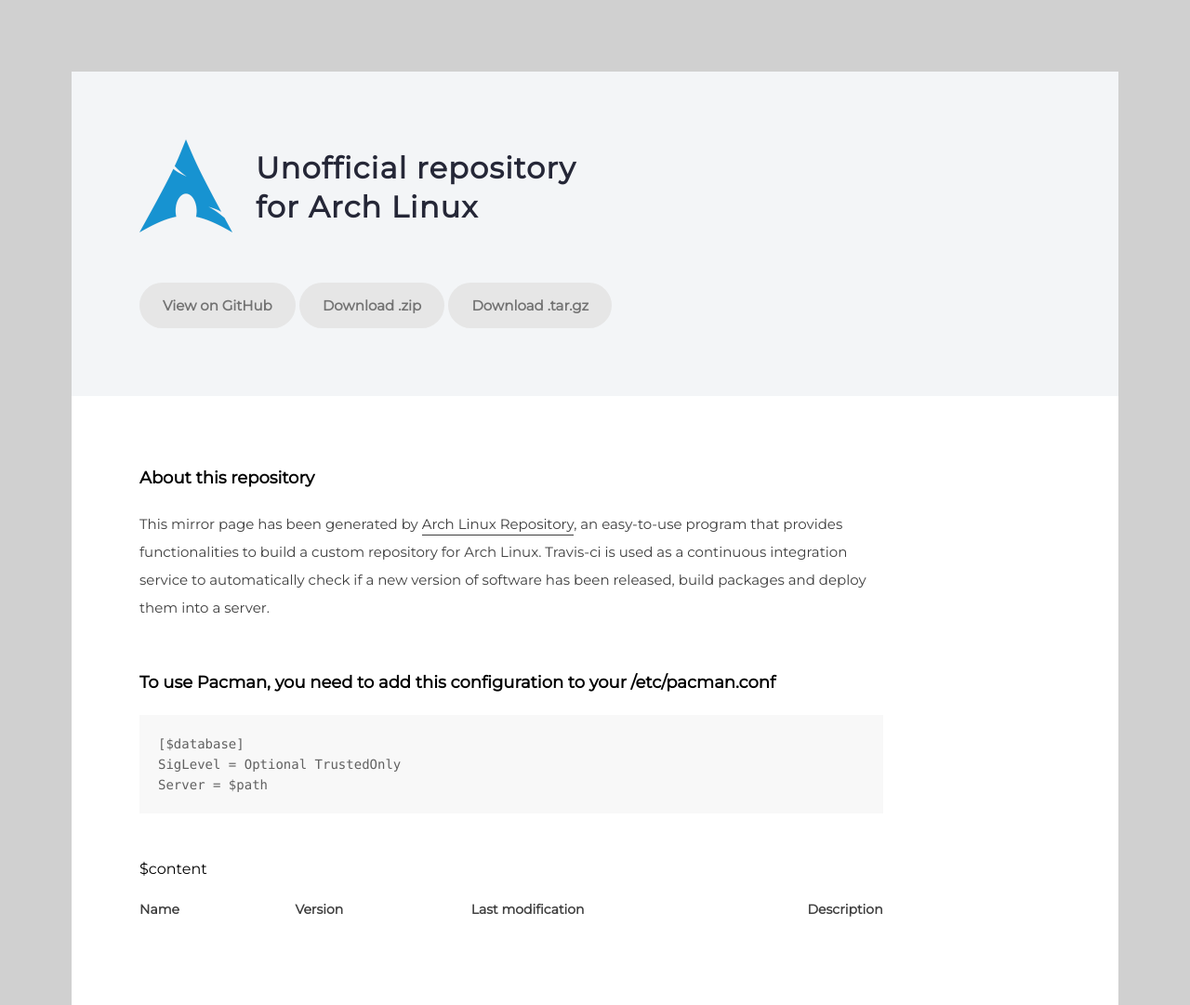
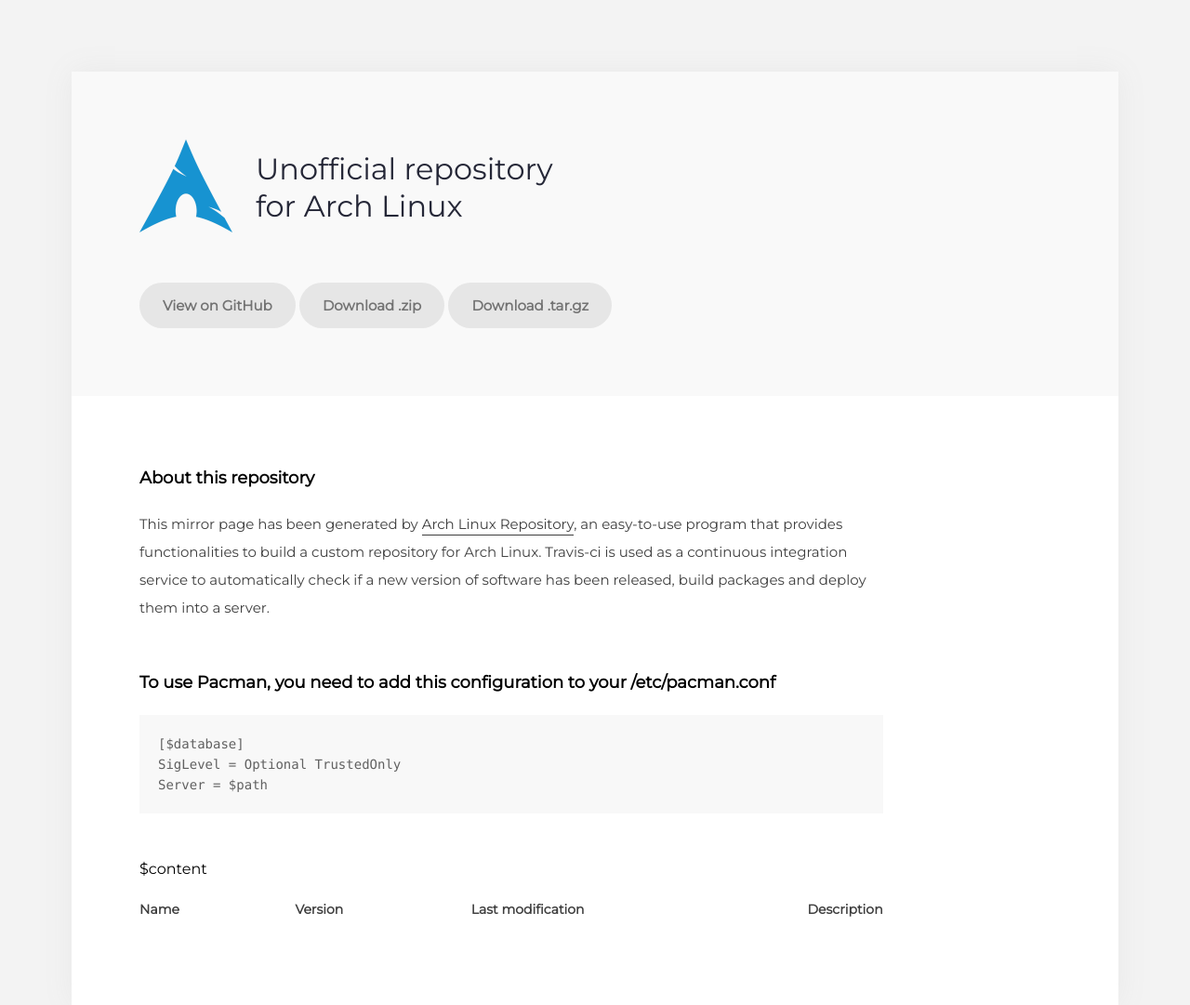
Before and after one commit to unix-development/build-ar, a website: page www/index.html in a window 1280 px wide. Shown: the whole page at 93% size. Drawn offline with Linux system fonts and the light colour scheme.

Commit message:
Style: Add background image to body and change color

```diff
--- a/www/sass/main.scss
+++ b/www/sass/main.scss
@@ -2,7 +2,7 @@
 @import url('https://fonts.googleapis.com/css?family=Montserrat');
 
 // Interface colors
-$body-color: #d0d0d0;
+$body-color: #f3f3f3;
 $link-color: #3e3e3e;
 $link-color-hover: #000;
 
@@ -28,6 +28,7 @@
 	margin: 6%;
 	font-family: 'Montserrat', sans-serif;
 	font-weight: 400;
+	background-repeat: repeat;
 
 	@include medium {
 		margin: 4%;
@@ -52,9 +53,9 @@
 
 h1 {
 	color: #252737;
-	letter-spacing: 1.2px;
 	font-size: 32px;
-	line-height: 42px;
+	line-height: 40px;
+	font-weight: 500;
 
 	@include medium {
 		font-size: 25px;
@@ -177,6 +178,10 @@
 	}
 }
 
+.container {
+	box-shadow: 0px 0px 30px #e8e8e8;
+}
+
 .header, .content {
 	margin: auto;
 	padding: 6.5%;
@@ -191,7 +196,7 @@
 }
 
 .header {
-	background: #F3F5F7;
+	background: #f9f9f9;
 
 	.header-title {
 		display:table;
```
Also changed, not shown: www/css/main.css.
